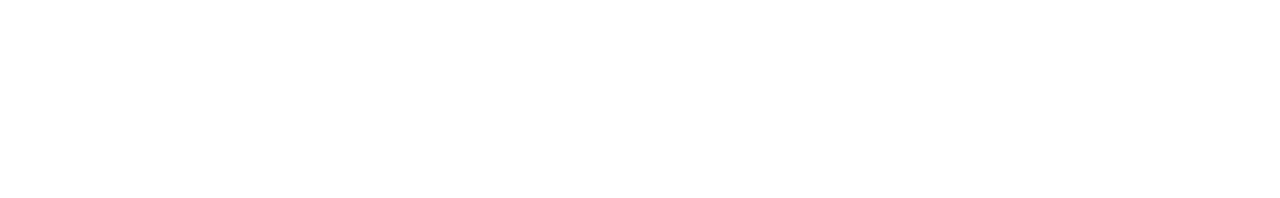
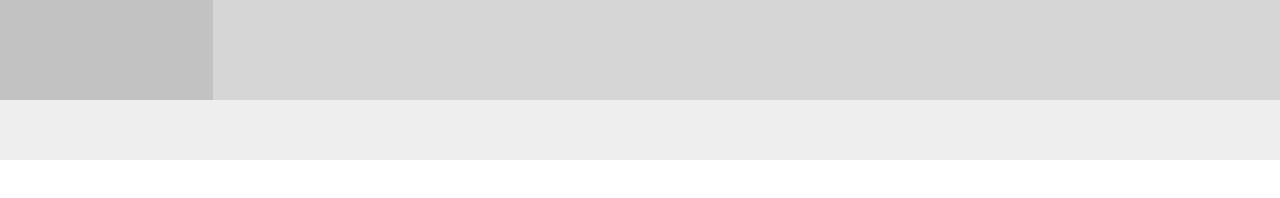
Before and after one commit to curly08/design-teardown, a plain HTML site: page index.html in a window 1280 px wide. Drawn offline with Linux system fonts and the light colour scheme.

Commit message:
Style header

```diff
--- a/index.html
+++ b/index.html
@@ -8,13 +8,12 @@
   <link rel="stylesheet" href="style.css">
 </head>
 <body>
-  <header class="lvl-1">
-    <div class="flex">
-      <h1 class="lvl-3"></h1>
-      <nav class="lvl-2">
-      </nav>
-    </div>
-    <section class="tags">
+  <header>
+    <h1 class="lvl-3"></h1>
+    <nav class="lvl-2">
+
+    </nav>
+    <section class="tags lvl-1">
 
     </section>
   </header>
--- a/style.css
+++ b/style.css
@@ -43,3 +43,48 @@ table {
 	border-collapse: collapse;
 	border-spacing: 0;
 }
+
+/* My Style */
+
+* {
+  box-sizing: border-box;
+}
+
+.lvl-1 {
+  background-color: rgb(238, 238, 238);
+}
+
+.lvl-2 {
+  background-color: rgb(214, 214, 214);
+}
+
+.lvl-3 {
+  background-color: rgb(194, 194, 194);
+}
+
+.lvl-4 {
+  background-color: rgb(161, 161, 161);
+}
+
+.lvl-5 {
+  background-color: rgb(122, 122, 122);
+}
+
+/* Header */
+
+header {
+	display: grid;
+	grid-template: 100px 60px / 1fr 5fr;
+}
+
+h1 {
+	grid-area: 1 / 1 / 2 / 2;
+}
+
+nav {
+	grid-area: 1 / 2 / 2 / 3;
+}
+
+.tags {
+	grid-area: 2 / 1 / 3 / 3;
+}
```
